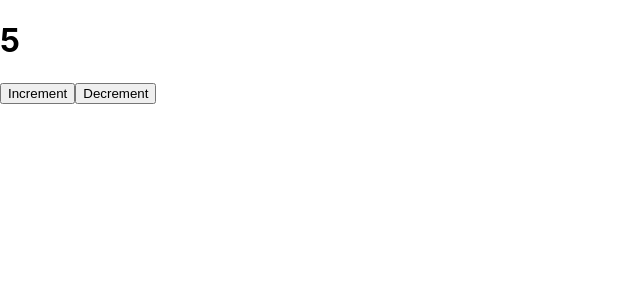
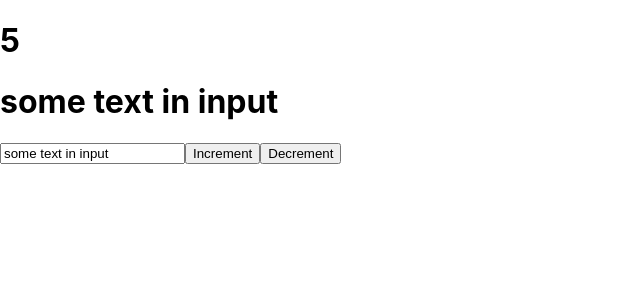
Before and after one commit to AKV85/react2, a React (Create React App) app: page / in a window 1280 px wide. Shown: the top 300 px of the page, without its empty margins (0-640 px from the left). Built offline with nearby package versions, Linux system fonts and the light colour scheme.

Commit message:
onChange

```diff
--- a/src/App.js
+++ b/src/App.js
@@ -2,6 +2,8 @@
 
 function App() {
 const [likes, setLikes] = useState(5);
+const [value, setValue] = useState("some text in input");
+
 
 function increment() {
   setLikes(likes +1)
@@ -14,6 +16,12 @@
   return (
     <div className="App">
         <h1>{likes}</h1>
+        <h1>{value}</h1>
+        <input
+            type="text"
+            value={value}
+            onChange={event => setValue(event.target.value)}
+          />
         <button onClick={increment}>Increment</button>
         <button onClick={decrement}>Decrement</button>
     </div>
```
